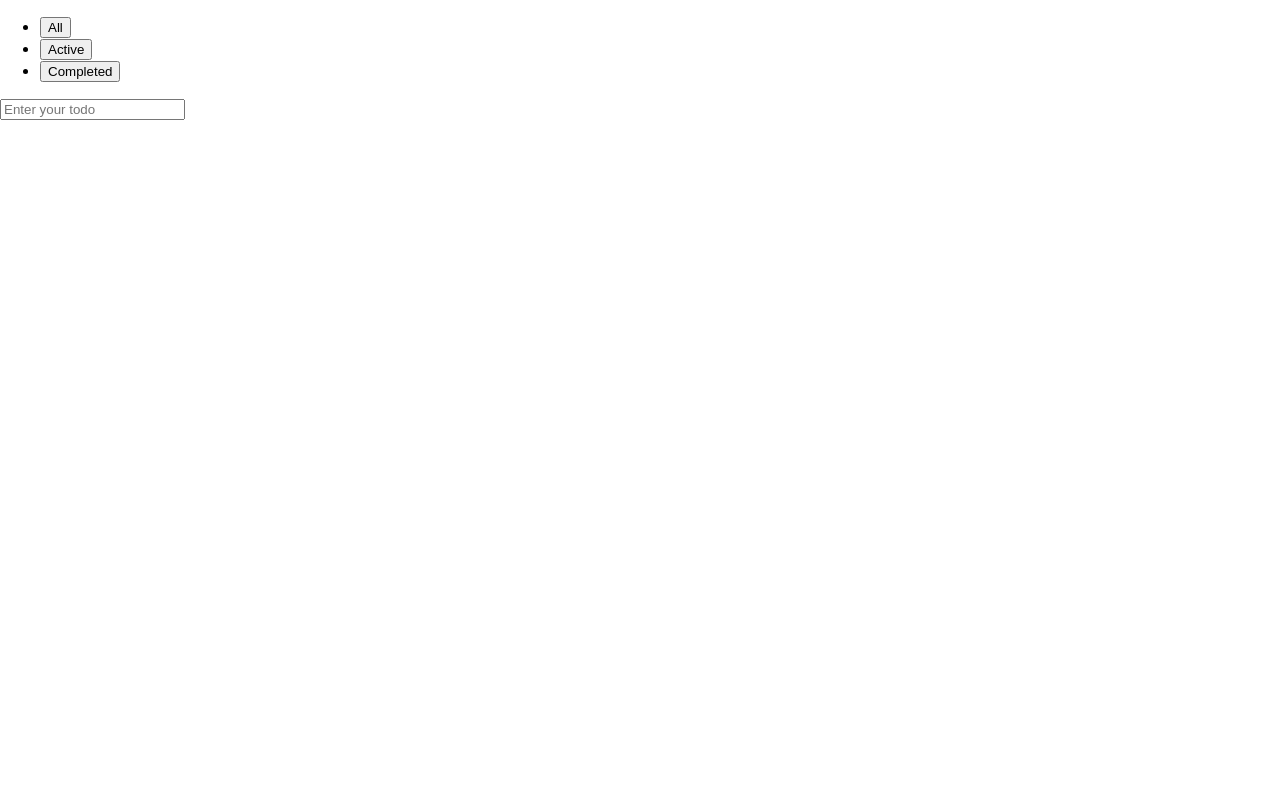
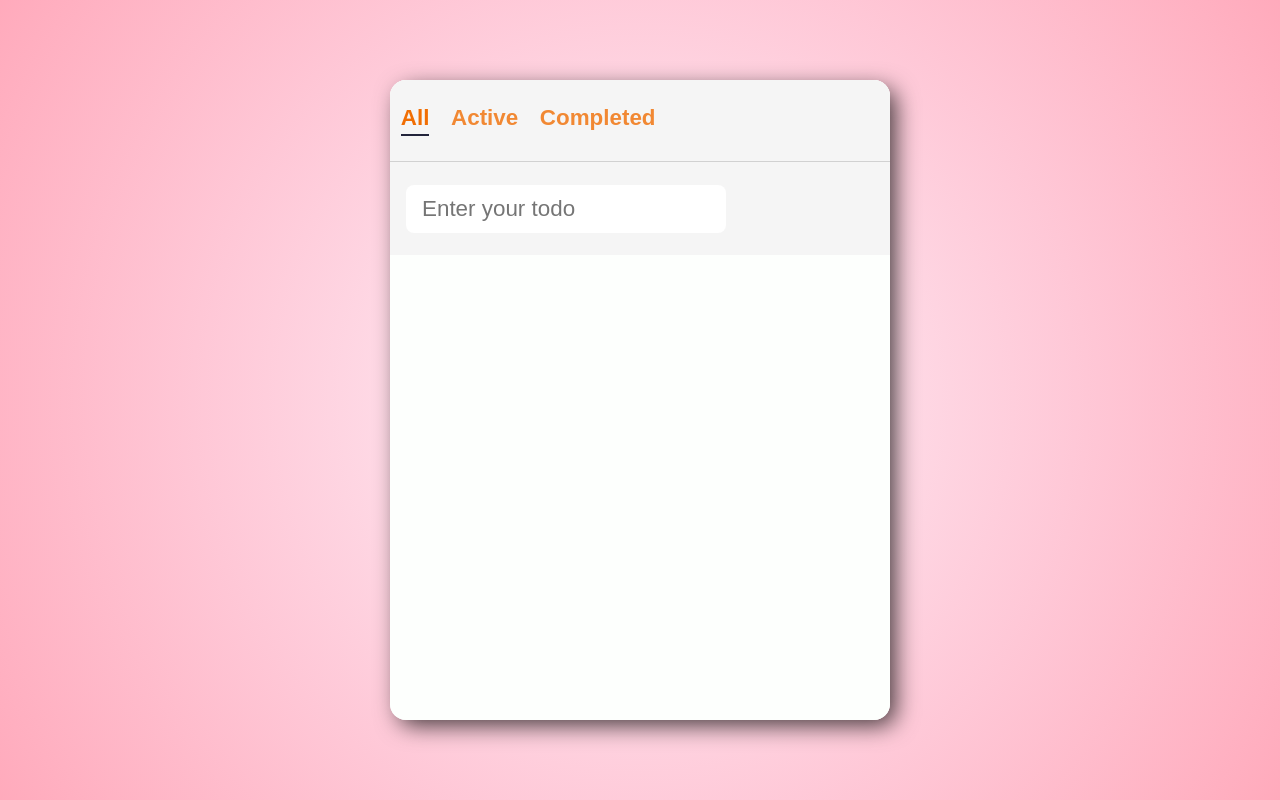
Before and after one commit to Suyeon3/todo-react, a React (Create React App) app in the folder todo_react/: page / in a window 1280 px wide. Built offline with nearby package versions, Linux system fonts and the light colour scheme; the HTML template or start-up script is replaced by a standard one.

Commit message:
스타일링

```diff
--- a/todo_react/src/App.js
+++ b/todo_react/src/App.js
@@ -3,11 +3,11 @@
 
 function App() {
   return (
-    <div className="App">
+    <>
       <ArrProvider>
         <TodoList/>
       </ArrProvider>
-    </div>
+    </>
   );
 }
 
--- a/todo_react/src/component/AddTodo.js
+++ b/todo_react/src/component/AddTodo.js
@@ -22,6 +22,7 @@
     }
 
     return (
+        <div className={styles.form}>
             <input
                 className={styles.input}
                 type='text'
@@ -30,5 +31,6 @@
                 onChange={saveInput}
                 onKeyDown={(e) => submit(e)}
             ></input>
+        </div>
     )
 }
--- a/todo_react/src/component/Filter.js
+++ b/todo_react/src/component/Filter.js
@@ -1,14 +1,25 @@
+import styles from '../style/filter.module.css';
 
-export default function Filter({ onFilter }) {
+export default function Filter({ onFilter, filter }) {
     const status = ['All', 'Active', 'Completed']
 
     const handleFilter = (e) => onFilter(e.target.value);
 
     return (
-        <ul>
-            {status.map((state) =>
-                <li><button onClick={handleFilter} value={state}>{state}</button></li>
-            )}
-        </ul>
+        <header className={styles.header}>
+            <ul className={styles.filters}>
+                {status.map((state) =>
+                    <li>
+                        <button
+                        className={`${styles.filter} ${filter === state && styles.selected}`}
+                            onClick={handleFilter}
+                            value={state}
+                        >
+                            {state}
+                        </button>
+                    </li>
+                )}
+            </ul>
+        </header>
     )
 }
--- a/todo_react/src/component/TodoList.js
+++ b/todo_react/src/component/TodoList.js
@@ -45,10 +45,10 @@
 
 
     return (
-        <section>
-            <Filter onFilter={filterTodo} />
+        <section className={styles.container}>
+            <Filter onFilter={filterTodo} filter={todoFilter}/>
             <AddTodo onAdd={put} />
-            <ul className={styles.todos}>
+            <ul className={styles.list}>
                 {arr.filter(todo =>
                     (todoFilter === 'All') ||
                     (todoFilter === 'Active' && !todo.completed) ||
--- a/todo_react/src/component/TodoListItem.js
+++ b/todo_react/src/component/TodoListItem.js
@@ -28,8 +28,9 @@
     }
 
     return (
-        <li className={styles.TodoListItem}>
+        <li className={styles.todo}>
             <input
+                className={styles.checkbox}
                 type='checkBox'
                 checked={todo.completed}
                 onClick={handleCheck}
@@ -43,8 +44,8 @@
                     onKeyDown={(e) => handleEdit(e)}
                 />
             }
-            <button className={styles.edit} onClick={editToggle}>수정</button>
-            <button className={styles.remove} onClick={handleDelete}>삭제</button>
+            <button onClick={editToggle}>수정</button>
+            <button onClick={handleDelete}>삭제</button>
         </li>
     )
 }
--- a/todo_react/src/index.css
+++ b/todo_react/src/index.css
@@ -1,3 +1,13 @@
+:root {
+  --color-bg-dark: #f5f5f5;
+  --color-bg: #fdfffd;
+  --color-grey: #d1d1d1;
+  --color-text: #22243b;
+  --color-accent: #f16e03;
+  --color-white: white;
+  --color-scrollbar: #aaa7a7;
+}
+
 body {
   margin: 0;
   font-family: -apple-system, BlinkMacSystemFont, 'Segoe UI', 'Roboto', 'Oxygen',
@@ -5,9 +15,65 @@
     sans-serif;
   -webkit-font-smoothing: antialiased;
   -moz-osx-font-smoothing: grayscale;
+  width: 100vw;
+  height: 100vh;
+  display: flex;
+  justify-content: center;
+  align-items: center;
+  font-size: 1.2rem;
+  accent-color: var(--color-accent);
+  background: rgb(254, 226, 244);
+  background: radial-gradient(circle,
+      rgba(254, 226, 244, 0.46434782608695657) 0%,
+      rgba(254, 160, 186, 0.5721739130434782) 57%,
+      rgba(255, 105, 136, 0.5634782608695652) 100%);
+}
+
+#root {
+  width: 100%;
+  height: 80%;
+  max-width: 500px;
+  background-color: var(--color-bg-dark);
+  overflow: hidden;
+  border-radius: 1rem;
+  display: flex;
+  flex-direction: column;
+  box-shadow: 7px 7px 23px -2px rgba(0, 0, 0, 0.75);
+  -webkit-box-shadow: 7px 7px 23px -2px rgba(0, 0, 0, 0.75);
+  -moz-box-shadow: 7px 7px 23px -2px rgba(0, 0, 0, 0.75);
+}
+
+* {
+  box-sizing: border-box;
 }
 
 code {
   font-family: source-code-pro, Menlo, Monaco, Consolas, 'Courier New',
     monospace;
 }
+
+ul {
+  list-style: none;
+  padding-left: 0;
+}
+
+button {
+  outline: none;
+  border: none;
+}
+
+::-webkit-scrollbar {
+  width: 0.5rem;
+}
+
+::-webkit-scrollbar-track {
+  background-color: var(--color-bg-dark);
+}
+
+::-webkit-scrollbar-thumb {
+  background-color: var(--color-scrollbar);
+}
+
+::-webkit-scrollbar-thumb:hover {
+  background-color: var(--color-accent);
+}
--- a/todo_react/src/style/addTodo.module.css
+++ b/todo_react/src/style/addTodo.module.css
@@ -0,0 +1,15 @@
+.form {
+    width:100%;
+    display: flex;
+    padding: 1.4rem 1rem;
+    background-color: var(--color-bg-dark);
+}
+
+.input {
+    flex: 1 0 0 1;
+    font-size: 1.4rem;
+    padding: 0.7rem 1rem;
+    border: none;
+    outline: none;
+    border-radius: 8px;
+}
--- /dev/null
+++ b/todo_react/src/style/filter.module.css
@@ -0,0 +1,33 @@
+.header {
+    display: flex;
+    justify-content: space-between;
+    align-items: center;
+    background-color: var(--color-bg-dark);
+    border-bottom: 1px solid var(--color-grey);
+}
+
+.filters {
+    display: flex;
+}
+
+.filter {
+    font-size: 1.4rem;
+    margin: 0.3rem;
+    text-transform: capitalize;
+    background-color: transparent;
+    color: var(--color-accent);
+    opacity: 0.8;
+    font-weight: bold;
+}
+
+.filter:hover,
+.filter.selected  {
+    opacity: 1;
+}
+
+.filter.selected::after {
+    content: '';
+    display: block;
+    margin-top: 0.2rem;
+    border: 1px solid var(--color-text)
+}
--- a/todo_react/src/style/todoItem.module.css
+++ b/todo_react/src/style/todoItem.module.css
@@ -3,6 +3,29 @@
     color: darkgray;
 }
 
-.uncheckedTodo{
+.todo {
+    display: flex;
+    justify-content: space-between;
+    align-items: center;
+    padding: 0.5rem 1rem;
+    margin: 0.1rem 0;
+    color: var(--color-text);
+}
 
+.checkbox {
+    width: 1.5rem;
+    height: 1.5rem;
 }
+
+.text {
+    flex: 1 1 0%;
+    margin-left: 0.5rem;
+    font-size: 1.5rem;
+}
+
+button:hover {
+    color: var(--color-text);
+    background-color: var(--color-accent);
+    transform: scale(1.2);
+    transition: all 150ms ease-out;
+}
--- a/todo_react/src/style/todolist.module.css
+++ b/todo_react/src/style/todolist.module.css
@@ -0,0 +1,11 @@
+.container {
+    height: 100%;
+    display: flex;
+    flex-direction: column;
+    background-color: var(--color-bg);
+}
+
+.list {
+    flex: 1 1 auto;
+    overflow-y: scroll;
+}
```
Lines whose indentation alone changed are shown as unchanged.
